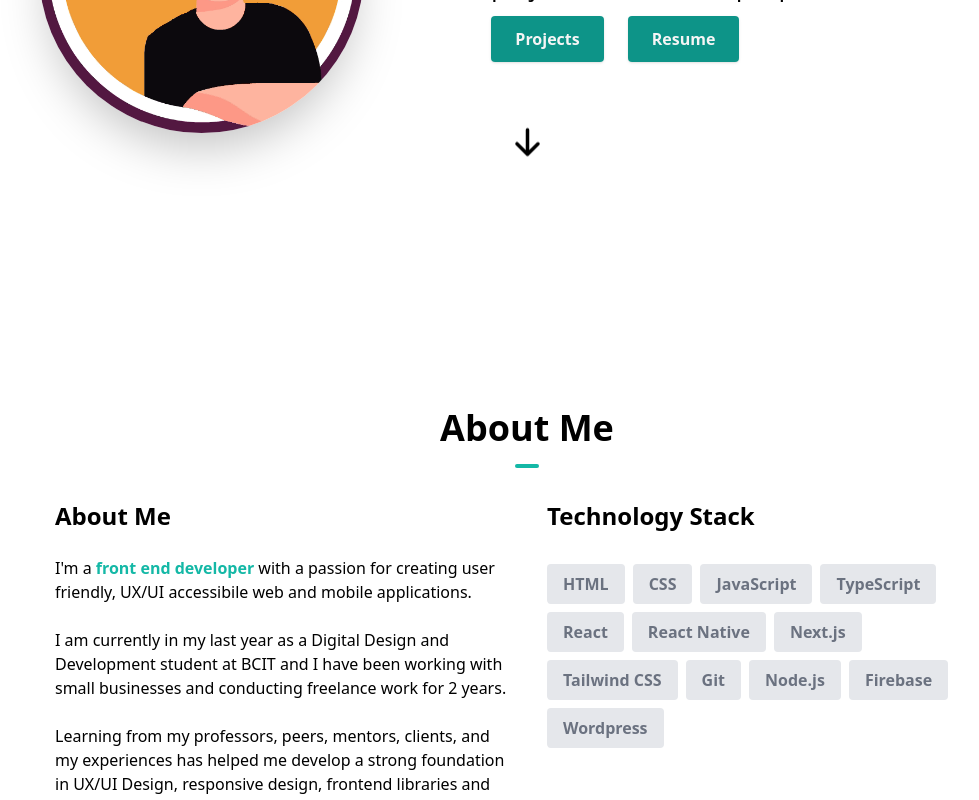
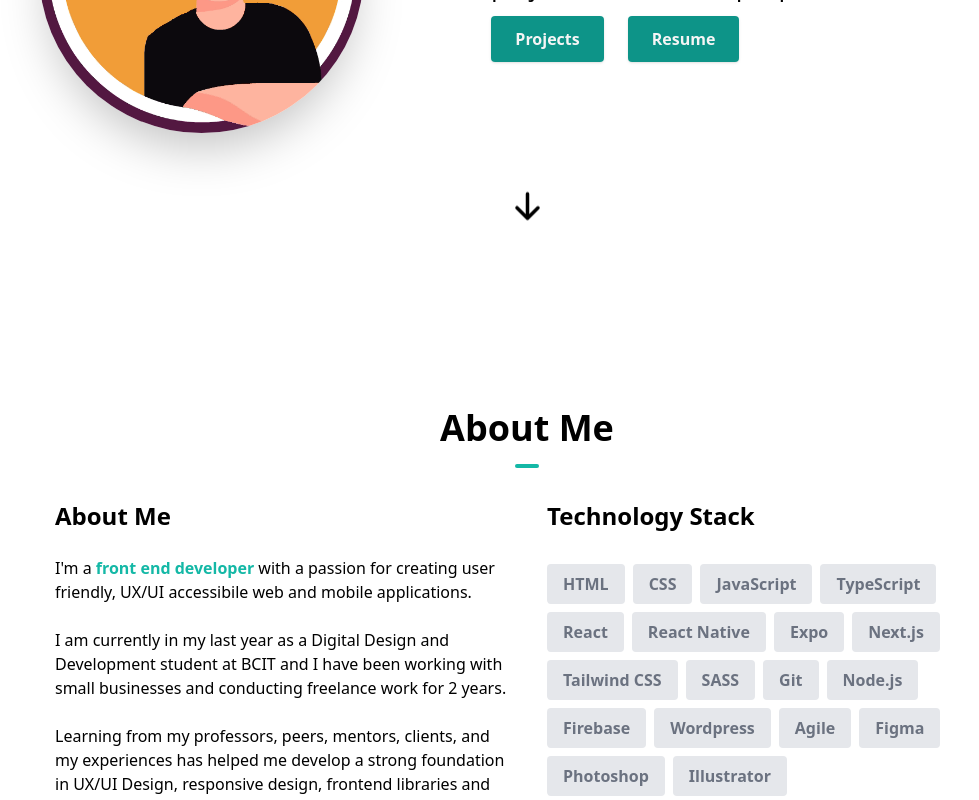
Before and after one commit to LiamBCIT/Portfolio, a Next.js app: page / in a window 1280 px wide. Shown: the part 400-1200 px from the top of the page, without its empty margins (113-1092 px from the left). Built offline with nearby package versions, Linux system fonts and the light colour scheme.

Commit message:
adding interactions + new tech stack

```diff
--- a/components/AboutSection.tsx
+++ b/components/AboutSection.tsx
@@ -12,12 +12,18 @@ const skills = [
   { skill: "TypeScript" },
   { skill: "React" },
   { skill: "React Native" },
+  { skill: "Expo" },
   { skill: "Next.js" },
   { skill: "Tailwind CSS" },
+  { skill: "SASS" },
   { skill: "Git" },
   { skill: "Node.js" },
   { skill: "Firebase" },
   { skill: "Wordpress" },
+  { skill: "Agile" },
+  { skill: "Figma" },
+  { skill: "Photoshop" },
+  { skill: "Illustrator" }
 ]
 
 const AboutSection = () => {
@@ -64,7 +70,7 @@ const AboutSection = () => {
                   return (
                     <p
                       key={idx}
-                      className="bg-gray-200 px-4 py-2 mr-2 mt-2 text-gray-500 rounded font-semibold"
+                      className="bg-gray-200 px-4 py-2 mr-2 mt-2 text-gray-500 rounded font-semibold transform transition duration-500 hover:scale-110 hover:bg-grey-600 flex justify-center items-center hover:shadow-lg"
                     >
                       {item.skill}
                     </p>
--- a/components/HeroSection.tsx
+++ b/components/HeroSection.tsx
@@ -70,7 +70,7 @@ const HeroSection = () => {
           offset={-100}
           duration={500}
         >
-          <HiArrowDown id="arrow" size={35} className="animate-bounce sm:flex sm:absolute bottom-32"/>
+          <HiArrowDown id="arrow" size={35} className="animate-bounce sm:flex sm:absolute bottom-16"/>
         </Link>
       </div>
     </section>
--- a/components/ProjectsSection.tsx
+++ b/components/ProjectsSection.tsx
@@ -44,6 +44,15 @@ const projects = [
     github: "https://github.com/LiamBCIT/WeatherFinder",
     link: "https://weatherfinder.vercel.app/",
   },
+]
+
+const crowdfundsuite = [
+  { skill: "HTML" },
+  { skill: "CSS" },
+  { skill: "SASS" },
+  { skill: "JavaScript" },
+  { skill: "WordPress" },
+  { skill: "Woocommerce" },
 ]
 
 const ProjectsSection = () => {
```
